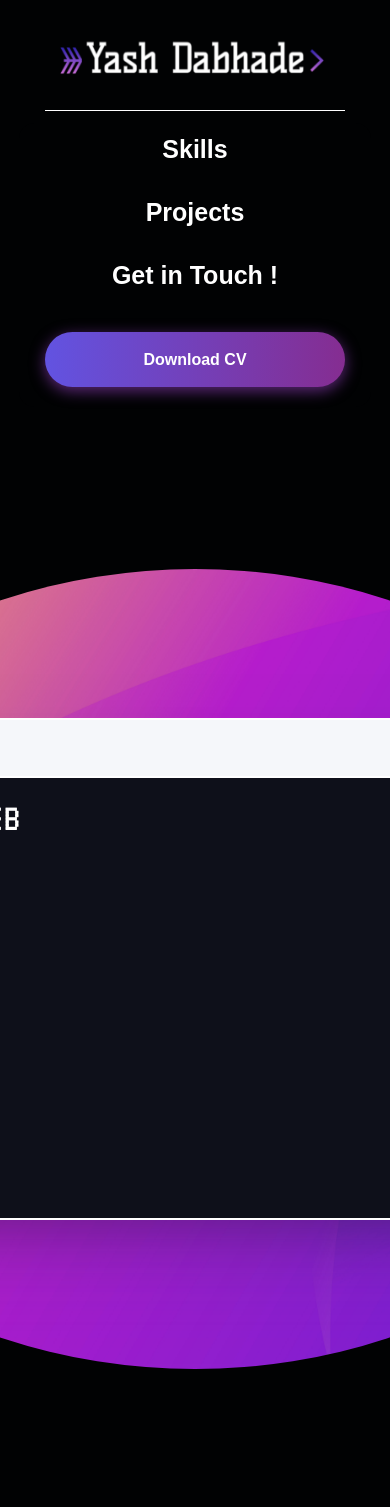
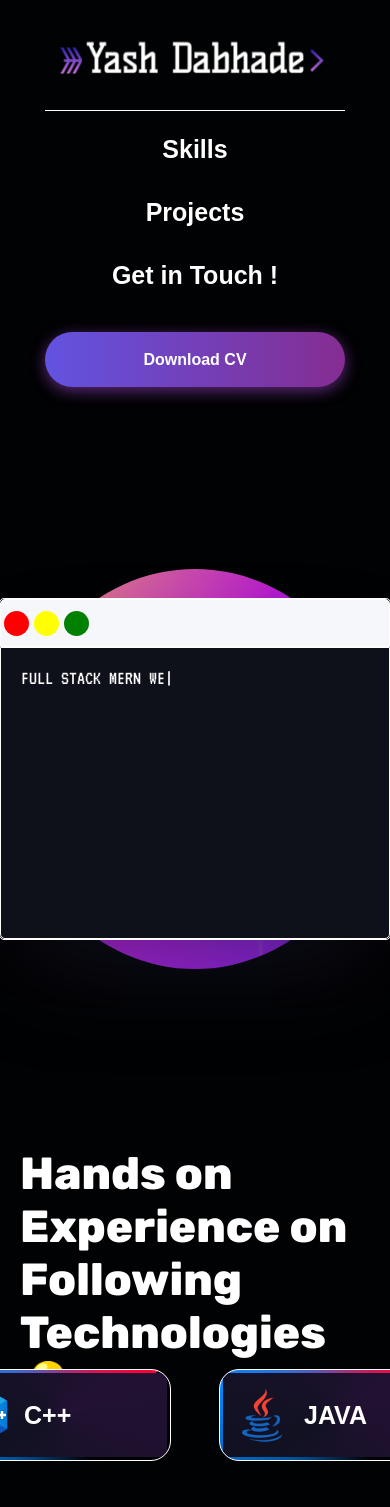
Before and after one commit to Yash-Dabhade/front-end, a React (Create React App) app: page / in a window 390 px wide. Shown: the top 1507 px of the page. Built offline with nearby package versions, Linux system fonts and the light colour scheme; a web font is replaced by a local one.

Commit message:
Made Intro Responsive for mobile phone

```diff
--- a/src/components/Intro.js
+++ b/src/components/Intro.js
@@ -29,6 +29,12 @@ const Holder = styled.div`
   justify-content: center;
   height: 10%;
   width: 100%;
+  @media (max-width: 650px) {
+    flex-direction: column;
+    align-items: center;
+    justify-content: center;
+    width: 100%;
+  }
 `;
 
 const Terminal = styled.div`
@@ -39,6 +45,11 @@ const Terminal = styled.div`
   box-shadow: rgba(50, 50, 93, 0.25) 0px 50px 100px -20px,
     rgba(0, 0, 0, 0.3) 0px 30px 60px -30px,
     rgba(10, 37, 64, 0.35) 0px -2px 6px 0px inset;
+
+  @media (max-width: 650px) {
+    width: 390px;
+    align-self: center;
+  }
 `;
 
 const Content = styled.div`
@@ -46,12 +57,15 @@ const Content = styled.div`
   padding: 20px;
   width: auto;
   height: 400px;
-  ${"" /* background: #282c34; */}
-  background:#0e101a;
+  background: #0e101a;
   border-radius: 0px 0px 5px 5px;
   font-family: "VT323", monospace;
   color: white;
   font-size: 20px;
+  @media (max-width: 650px) {
+    height: 250px;
+    font-size: 10px;
+  }
 `;
 
 const TaskBar = styled.div`
@@ -66,6 +80,10 @@ const TaskBar = styled.div`
   background:#F5F7FA;
   border: 1px solid white;
   height: 50px;
+
+  @media (max-width: 650px) {
+    height: 40px;
+  }
 `;
 
 const Button1 = styled.div`
@@ -73,6 +91,10 @@ const Button1 = styled.div`
   width: 30px;
   height: 30px;
   border-radius: 50%;
+  @media (max-width: 650px) {
+    height: 25px;
+    width: 25px;
+  }
 `;
 
 const Button2 = styled.div`
@@ -80,6 +102,10 @@ const Button2 = styled.div`
   width: 30px;
   height: 30px;
   border-radius: 50%;
+  @media (max-width: 650px) {
+    height: 25px;
+    width: 25px;
+  }
 `;
 
 const Button3 = styled.div`
@@ -87,6 +113,10 @@ const Button3 = styled.div`
   width: 30px;
   height: 30px;
   border-radius: 50%;
+  @media (max-width: 650px) {
+    height: 25px;
+    width: 25px;
+  }
 `;
 
 const ImgHolder = styled.div`
@@ -96,8 +126,14 @@ const ImgHolder = styled.div`
   height: 800px;
   width: 1200px;
   border-radius: 80%;
-
   background: url(${profile_holder}) center center/cover no-repeat;
+  @media (max-width: 650px) {
+    flex-direction: column;
+    align-items: center;
+    justify-content: center;
+    height: 400px;
+    width: 100%;
+  }
 `;
 
 export default Intro;
```
